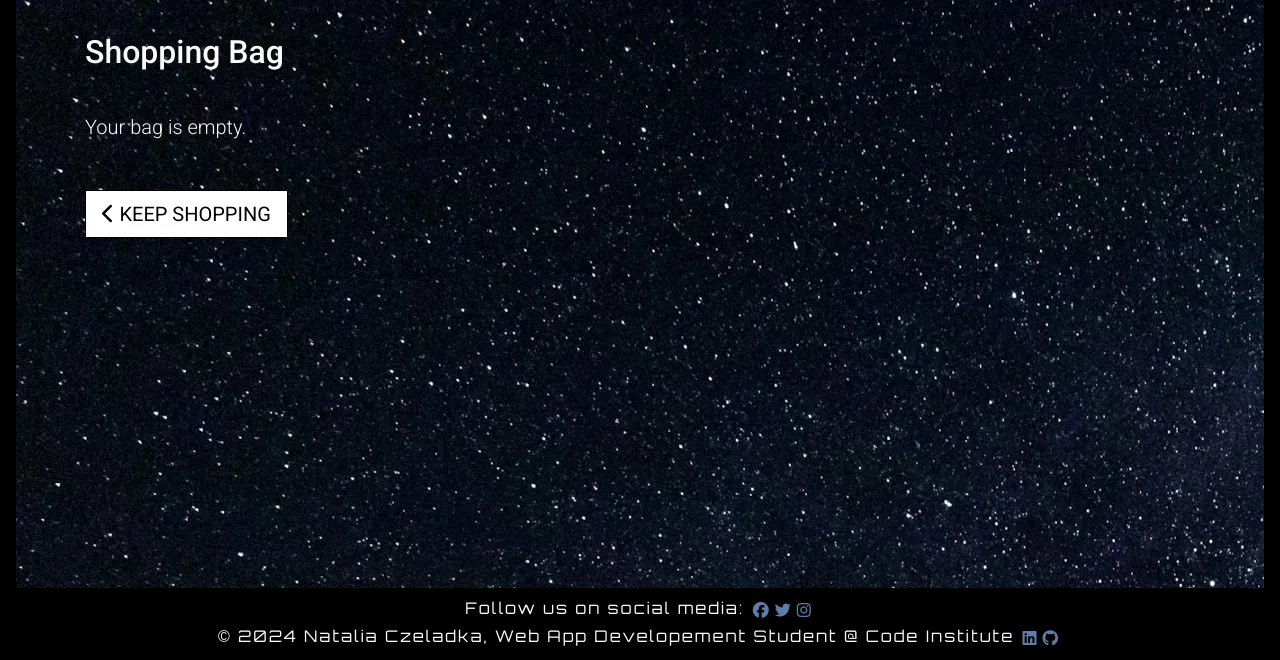
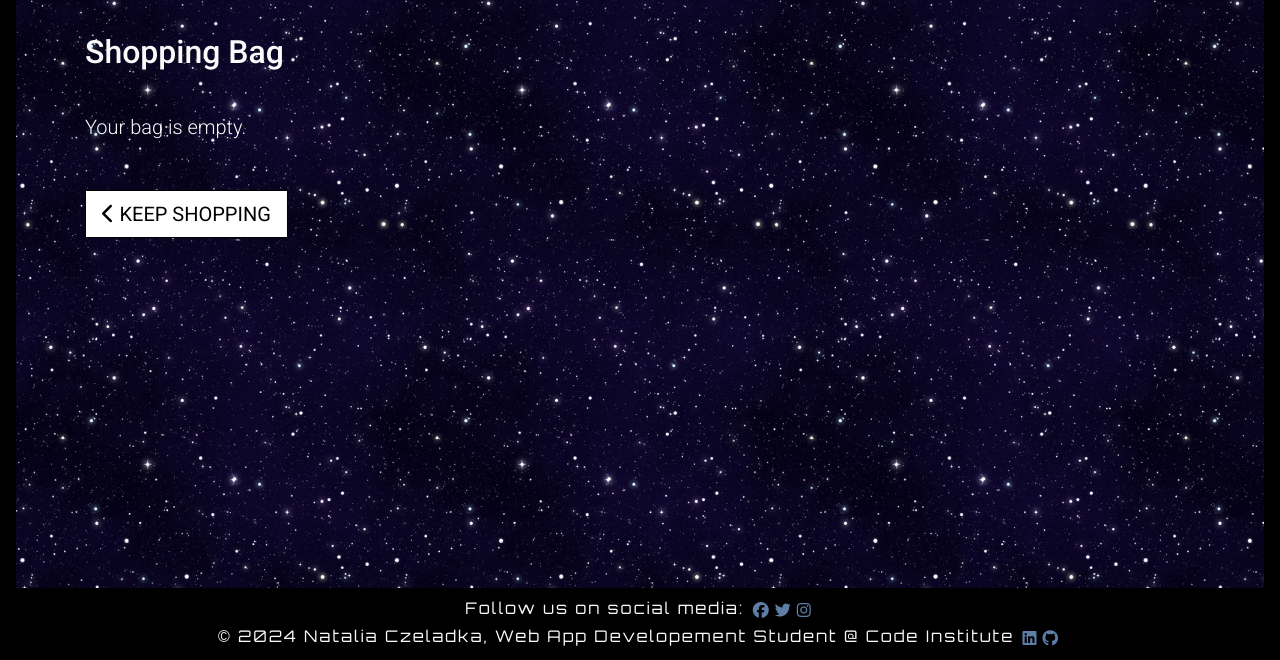
Before and after one commit to NataliaCzeladka/sagittarius-a-star, a Django app: page /bag/ in a window 1280 px wide. Shown: the part 140-800 px from the top of the page. Run offline with Django 3.2, Linux system fonts and the light colour scheme; some libraries are stand-ins or nearby versions.

Commit message:
Replace overlay image

```diff
--- a/static/css/base.css
+++ b/static/css/base.css
@@ -127,7 +127,9 @@ a:hover {
 
 .overlay {
     flex: 1 0 auto;
-	background-image: url('../images/overlay.webp');
+	background-image: url('../images/shutterstock_522121006.jpg');
+    background-size: 30%;
+    background-repeat: repeat;
 	z-index: 1;
 }
 
```
Also changed, not shown: static/images/overlay.webp (deleted), static/images/shutterstock_522121006.jpg (added).
